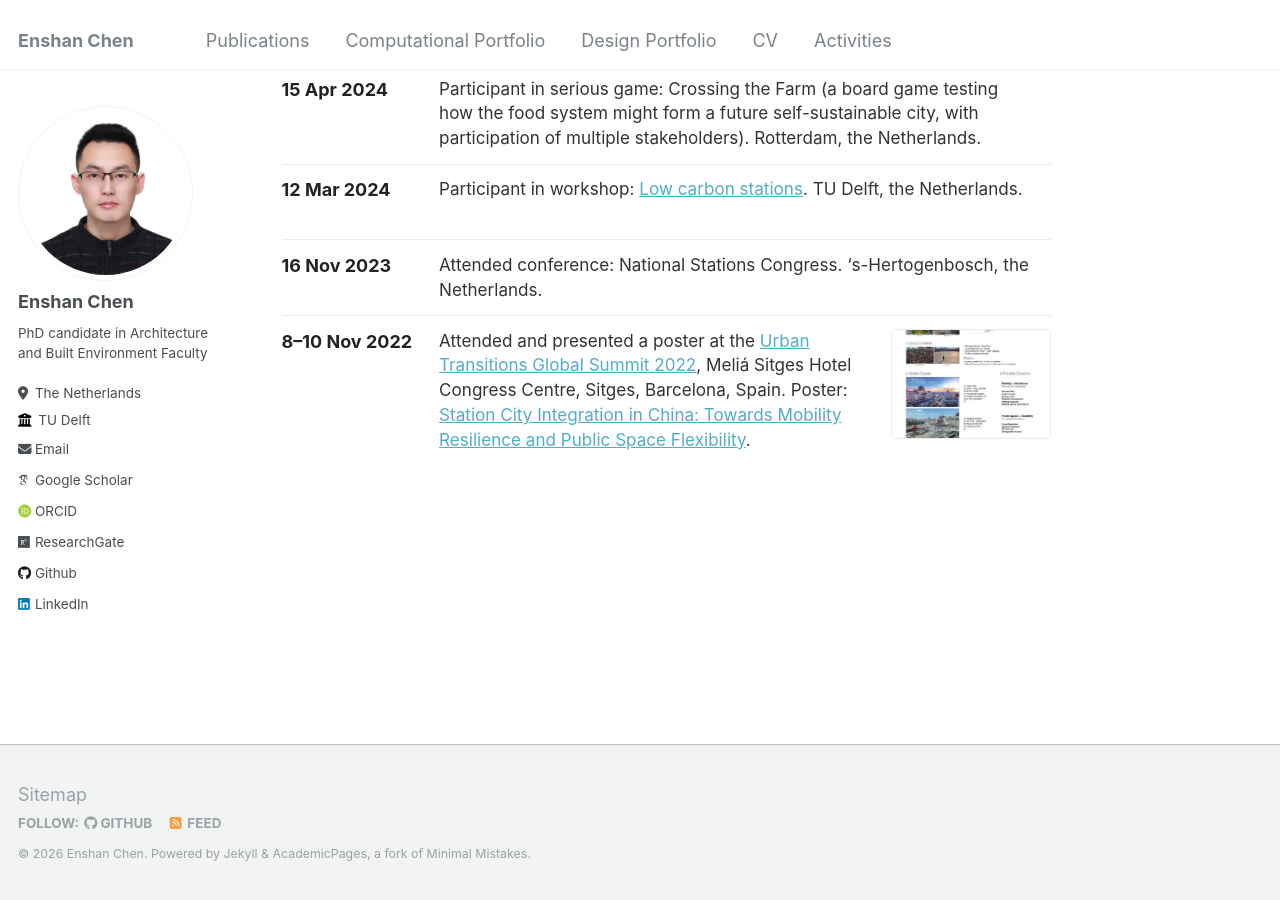
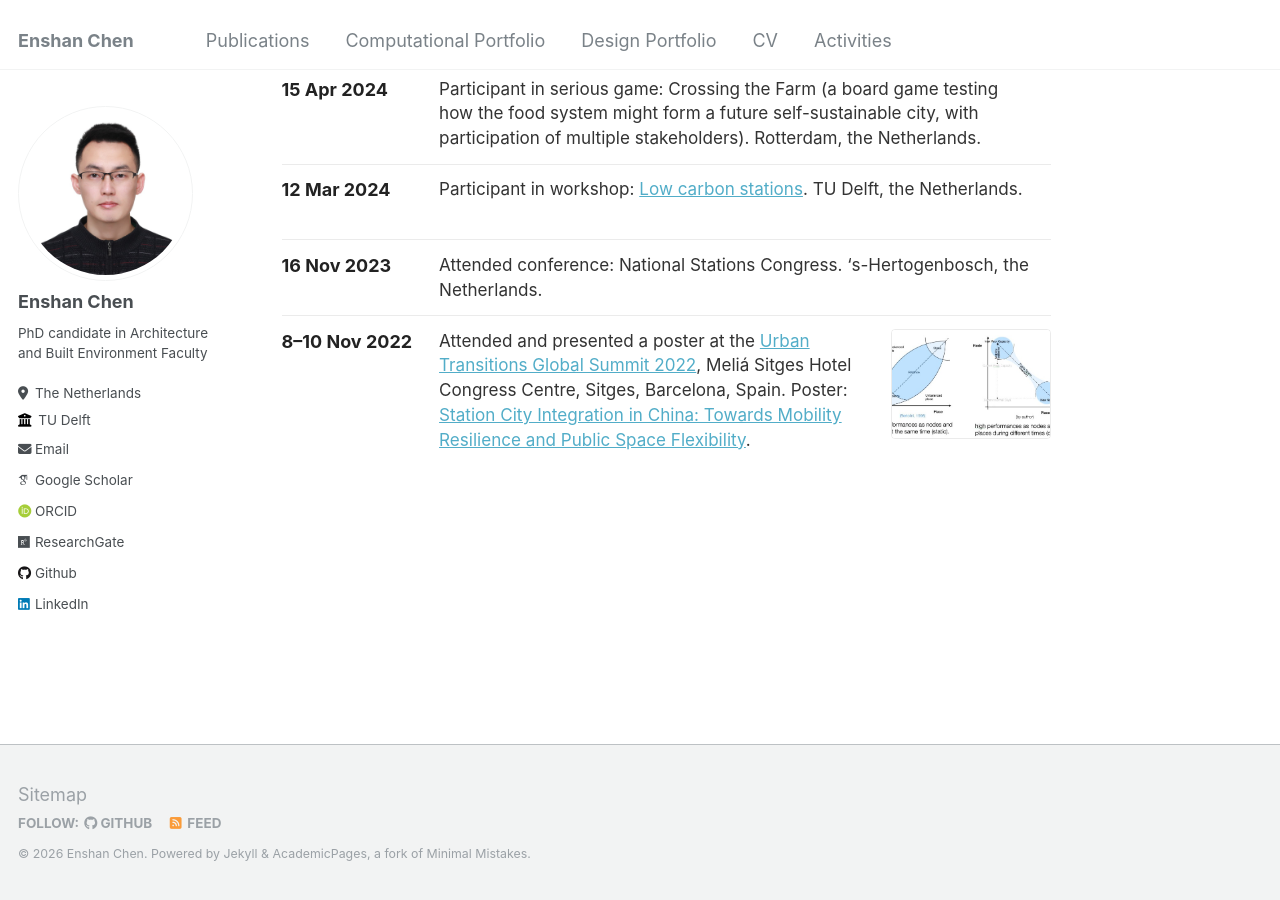
Before and after one commit to 1309928130/1309928130.github.io, a Jekyll site: the page built from _pages/activities.md, in a window 1280 px wide and 900 px high, scrolled down 2238 px. Built offline with Jekyll 4.4.1, drawn with Linux system fonts in a browser that asks for light colours; some web fonts are replaced.

Commit message:
Use node-place diagram for Urban Transitions thumbnail.
Co-authored-by: Cursor <cursoragent@cursor.com>

```diff
--- a/_data/activities.yml
+++ b/_data/activities.yml
@@ -150,5 +150,5 @@ sections:
           Meliá Sitges Hotel Congress Centre, Sitges, Barcelona, Spain.
           Poster:
           [Station City Integration in China: Towards Mobility Resilience and Public Space Flexibility](https://www.researchgate.net/publication/381189110_Station_City_Integration_in_China_Towards_Mobility_Resilience_and_Public_Space_Flexibility).
-        image: "/images/activities/urban-transitions-2022-poster.jpg"
+        image: "/images/activities/urban-transitions-2022-node-place.jpg"
         url: "https://www.researchgate.net/publication/381189110_Station_City_Integration_in_China_Towards_Mobility_Resilience_and_Public_Space_Flexibility"
```
Also changed, not shown: images/activities/urban-transitions-2022-node-place.jpg (added), images/activities/urban-transitions-2022-poster.jpg (deleted).
